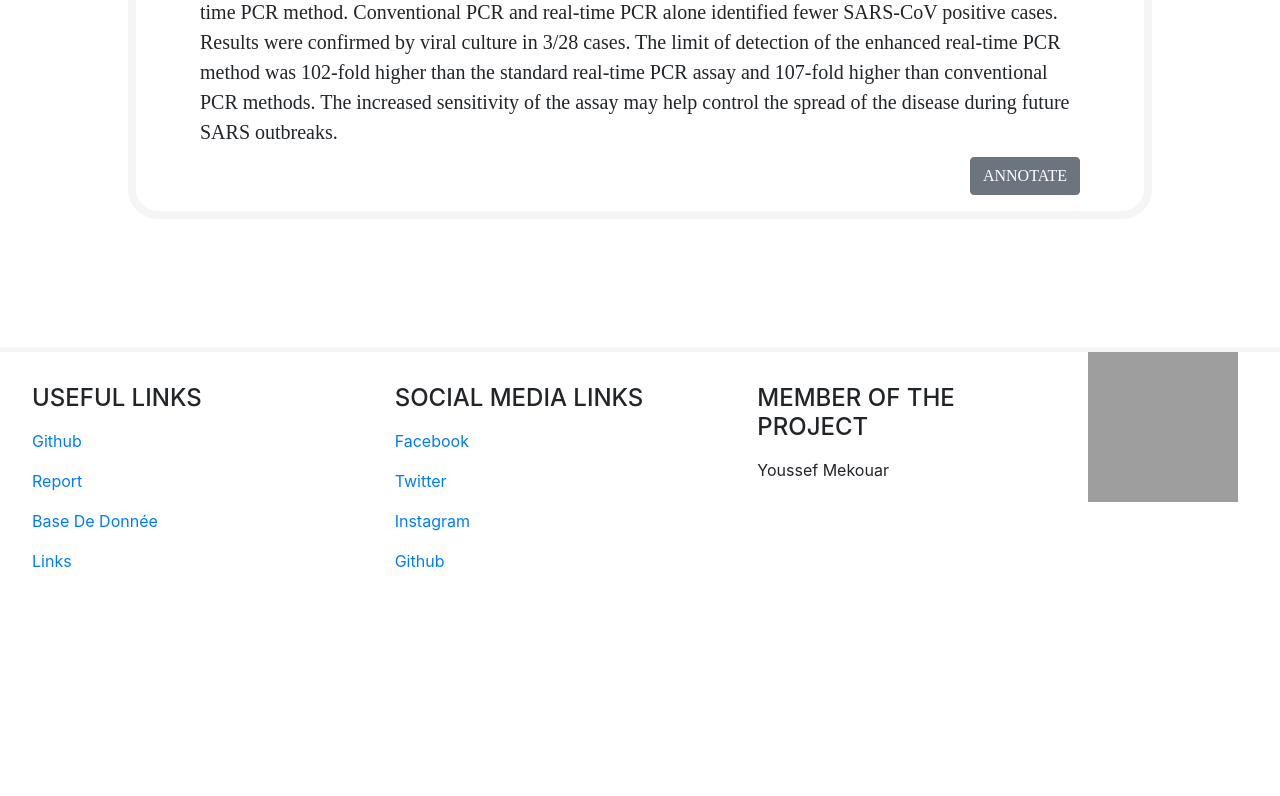
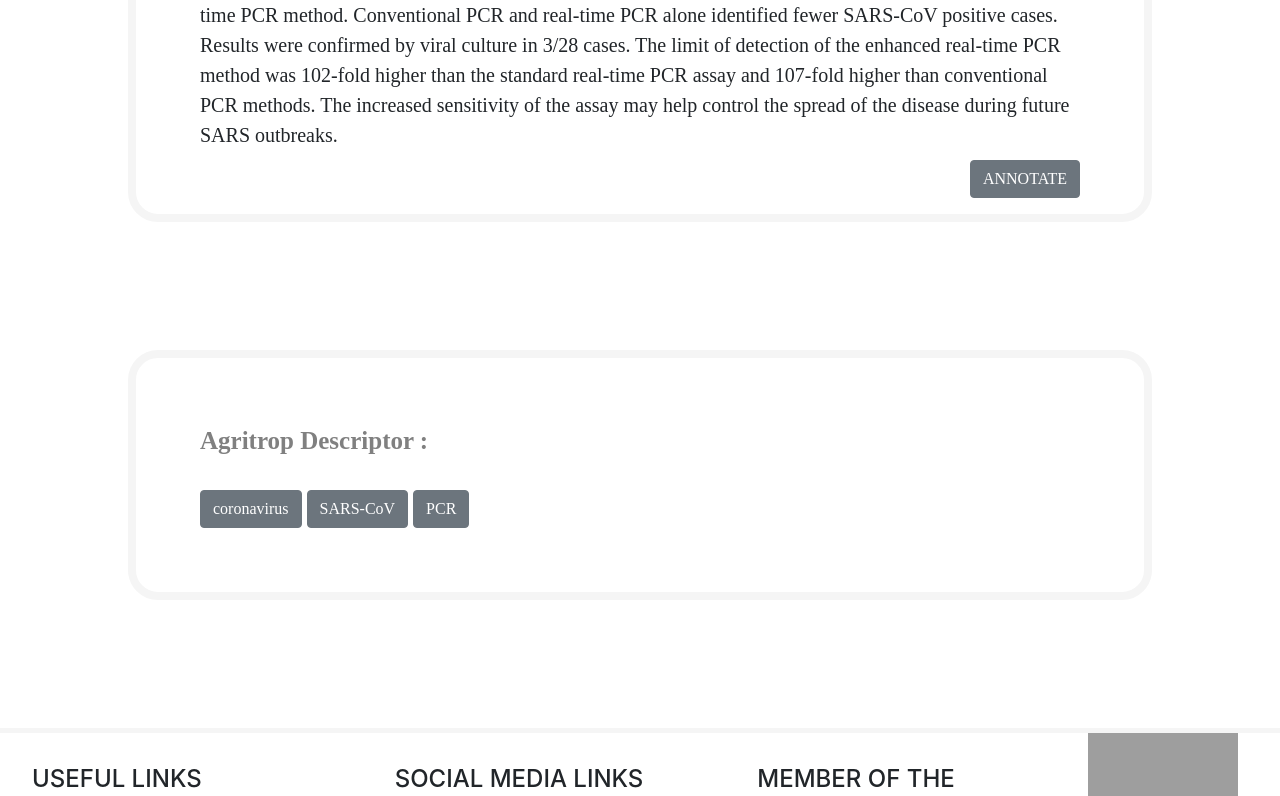
Before and after one commit to issa-project/visualization, a React (Create React App) app: page / in a window 1280 px wide. Shown: the part 1203-1999 px from the top of the page. Before the commit the page ends 1820 px from the top, so only its background shows below. Built offline with nearby package versions, Linux system fonts and the light colour scheme; grey boxes are pictures that could not be loaded.

Commit message:
Update project

```diff
--- a/src/App.js
+++ b/src/App.js
@@ -3,6 +3,7 @@ import './App.css';
 import TextHighlight2 from './Component/TextHighlight2';
 import { Footer }  from './Component/Footer';
 import ArticleInfo from './Component/ArticleInfo';
+import KeyWord from './Component/KeyWord';
 import NavBar from './Component/NavBar';
 
 
@@ -12,7 +13,8 @@ function App() {
           <NavBar/>
           <ArticleInfo/>
           <TextHighlight2/>
-            <Footer/>
+          <KeyWord/>
+          <Footer/>
       </div>
 
 
--- a/src/Component/ArticleInfo.css
+++ b/src/Component/ArticleInfo.css
@@ -14,7 +14,7 @@
     font-weight: bold;
 }
 
-.Title{
+.ArticleTitle{
 text-align: center;
     border-bottom: #00CED1;
     border-width: 10px;
--- a/src/Component/ArticleInfo.js
+++ b/src/Component/ArticleInfo.js
@@ -8,7 +8,7 @@ class ArticleInfo extends Component {
     render () {
         return (
             <div className="compoTitle">
-                <div className="Title">
+                <div className="ArticleTitle">
                     <div>
                     <p className="TitleText">A real-time PCR for SARS-coronavirus incorporating target gene pre-amplification
                         <span className="date">2020</span>
--- a/src/Component/DataInfo.js
+++ b/src/Component/DataInfo.js
@@ -11,6 +11,7 @@ const DataInfo = (props) => {
     const toggle = () => setPopoverOpen(!popoverOpen);
 
     return (
+
         <span className="entity">
             <Button id={props.index} type="button">
                 {props.word}
--- a/src/Component/KeyWord.css
+++ b/src/Component/KeyWord.css
@@ -0,0 +1,23 @@
+.compoKeyWord{
+    height: 100%;
+    width: 80%;
+    padding: 5%;
+    margin: 10%;
+    border-color:whitesmoke;
+    border-width:8px;
+    border-style: solid;
+    border-radius: 30px;
+    background-color: white;
+    font-family: "Times New Roman";
+    font-size: 20px;
+
+}
+
+.dataInfo {
+    width: 60px;
+    margin-left: 30px;
+}
+
+.html{
+    background-color: whitesmoke;
+}
--- a/src/Component/KeyWord.js
+++ b/src/Component/KeyWord.js
@@ -1,30 +1,58 @@
 import {Component} from "react";
+import DataInfo from "./DataInfo";
+import React from "react";
+import "./KeyWord.css";
 
 
-const DataInfo = (props) => {
 
-    {
-        ['top', 'right', 'bottom', 'left'].map((placement) => (
-        return (
-            <OverlayTrigger
-                trigger="click"
-                key={placement}
-                placement={placement}
-                overlay={
-                    <Popover id={`popover-positioned-${placement}`}>
-                        <Popover.Title as="h3">{`Popover ${placement}`}</Popover.Title>
-                        <Popover.Content>
-                            <strong>Holy guacamole!</strong> Check this info.
-                        </Popover.Content>
-                    </Popover>
-                }
-            >
-                <Button variant="secondary">Popover on {placement}</Button>
-            </OverlayTrigger>
+class KeyWord extends Component {
 
-        )
+    /**
+     *
+     * @param id
+     * @param descriptor
+     * @param result
+     */
+
+    wrap(id, descriptor, result){
+        let title = descriptor.title.substring(0);
+        let content = descriptor.content.substring(0);
+            result.push (
+                <DataInfo index={id} word={title} title={title} content={content}  />
+                )
+            result.push(<span>          </span>);
+    }
 
 
-    ));
+    render () {
+        /**
+         *
+         * @type {*[]}
+         */
+
+        let descriptor = [
+            {title : "coronavirus", content : "group of related viruses that cause diseases in mammals and birds"},
+            {title : "SARS-CoV", content : "viral strain that causes severe acute respiratory syndrome (SARS)"},
+            {title : "PCR", content : "In vitro method for producing large amounts of specific DNA or RNA fragments from small amounts of short oligonucleotide primers"}
+        ];
+
+
+        let result = [];
+        for (let i = 0; i < descriptor.length; i++) {
+            this.wrap("word-desc-" + i,descriptor[i], result);
+        }
+
+        return <div>
+            <div className="compoKeyWord">
+                <div className="Title"> Agritrop Descriptor : </div>
+                <div> {result} </div>
+            </div>
+
+
+
+        </div>
     }
+
+
 }
+export default KeyWord;
--- a/src/Component/TextHighlight2.js
+++ b/src/Component/TextHighlight2.js
@@ -58,7 +58,7 @@ class TextHighlight2 extends Component {
         console.log(r);
         result.push(<span>{ r }</span>);
 
-        return <div className="compoTexts"> {result}
+        return <div className="compoTexts"> <span className="Title">Resume</span> : {result}
         <LoadingButton/>
         </div>
 
--- a/src/Component/Textighlight2.css
+++ b/src/Component/Textighlight2.css
@@ -20,3 +20,12 @@ width: 60px;
 .html{
     background-color: whitesmoke;
 }
+
+.Title{
+    font-size: large;
+    color:grey;
+    font-family: "Times New Roman";
+    font-weight: bold;
+    font-size:25px;
+    margin-bottom:30px ;
+}
```
Also changed, not shown: 1 other file (tests, documents, lock files or other folders).
